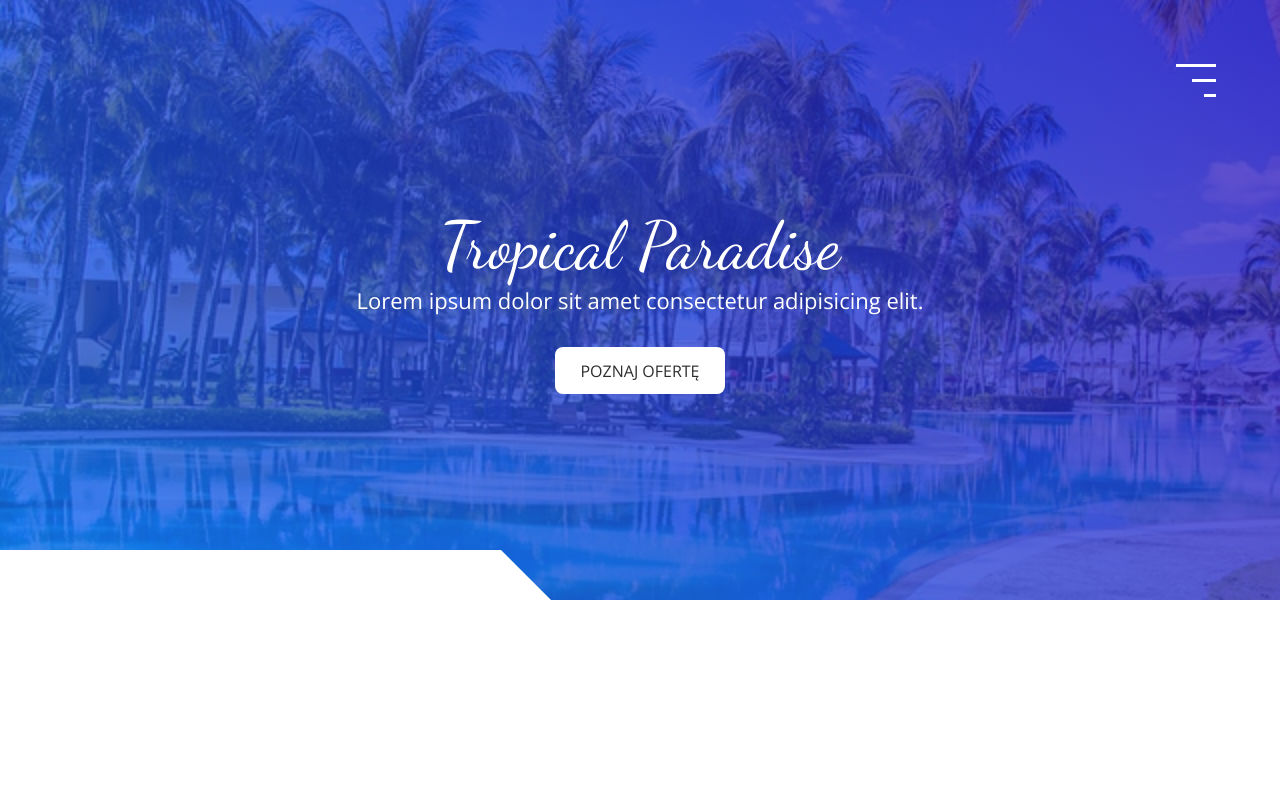
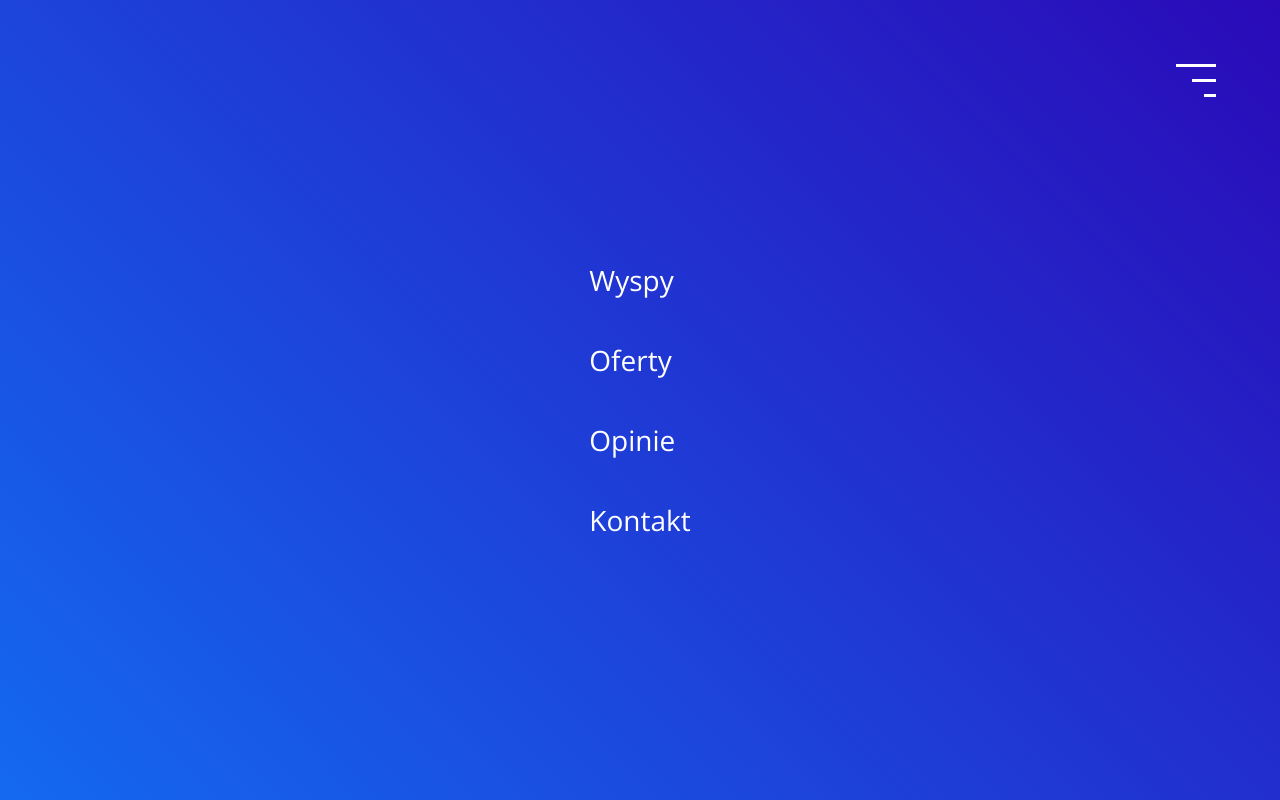
Before and after one commit to YaroY1/Tropical-Paradise-Project, a plain HTML site: page index.html in a window 1280 px wide. Drawn offline with nearby package versions, Linux system fonts and the light colour scheme.

Commit message:
added menu

```diff
--- a/index.html
+++ b/index.html
@@ -16,12 +16,19 @@
 		<link rel="stylesheet" href="./css/main.css" />
 	</head>
 	<body>
-		<nav class="nav">
+
 			<button class="burger-btn">
 				<div class="burger-btn__box">
 					<div class="burger-btn__bars"></div>
 				</div>
 			</button>
+			<nav class="nav nav--active">
+			<div class="nav__items ">
+				<a href="#islands" class="nav__item">wyspy</a>
+				<a href="#offers" class="nav__item">oferty</a>
+				<a href="#reviews" class="nav__item">opinie</a>
+				<a href="#contact" class="nav__item">kontakt</a>
+			</div>
 		</nav>
 		<header class="header section">
 			<h1 class="header__heading">Tropical Paradise</h1>
--- a/js/main.js
+++ b/js/main.js
@@ -0,0 +1,24 @@
+const nav = document.querySelector(".nav");
+const navBtn = document.querySelector(".burger-btn");
+const allNavItems = document.querySelectorAll(".nav__item");
+
+const handleNav = () => {
+	nav.classList.toggle("nav--active");
+	allNavItems.forEach((item) => {
+		item.addEventListener("click", () => {
+			nav.classList.remove("nav--active");
+		});
+	});
+	handleNavItemsNavigations();
+};
+const handleNavItemsNavigations = () => {
+	let delayTime = 0;
+
+	allNavItems.forEach((item) => {
+		item.classList.toggle("nav-items-animation");
+		item.style.animationDelay = "." + delayTime + "s";
+		delayTime++;
+	});
+};
+
+navBtn.addEventListener("click", handleNav);
--- a/sass/_components.scss
+++ b/sass/_components.scss
@@ -19,6 +19,7 @@
 		transform: skew(45deg);
 	}
 }
+
 .btn-special-animation {
 	position: relative;
 	transition: background-color 0.3s;
--- a/sass/main.scss
+++ b/sass/main.scss
@@ -27,12 +27,16 @@ body {
 	border: 1px solid transparent;
 	cursor: pointer;
 	z-index: 1000;
-	&:focus {
+	// &:focus {
+	// 	outline: none;
+	// 	border: 1px solid rgba(255, 255, 255, 0.5);
+	// 	border-radius: 8px;
+	// }
+	&:hover {
 		outline: none;
 		border: 1px solid rgba(255, 255, 255, 0.5);
 		border-radius: 8px;
-	}
-	&:hover {
+
 		.burger-btn__bars::after,
 		.burger-btn__bars::before {
 			width: 100%;
@@ -60,6 +64,57 @@ body {
 			transition-delay: 0.1s;
 		}
 	}
+}
+.nav {
+	position: fixed;
+	display: flex;
+	justify-content: center;
+	align-items: center;
+	top: 0;
+	height: 100vh;
+	width: 100%;
+	transform: translateX(100%);
+	transition: 0.5s cubic-bezier(0.65, 0.05, 0.36, 1);
+	background-image: $blue-gradient-solid;
+	z-index: 100;
+	&--active {
+		transform: translateX(0);
+	}
+	&__item {
+		position: relative;
+		display: block;
+		margin: 0.5em 0;
+		padding: 0.5em 2em;
+		font-size: 2.8rem;
+		color: $pure-white;
+		text-decoration: none;
+		text-transform: capitalize;
+		&::before {
+			position: absolute;
+			top: 0;
+			left: 0;
+			width: 3px;
+			height: 100%;
+			transform: scaleY(0);
+			background-color: $pure-white;
+			content: "";
+			transition: transform 0.3s;
+		}
+		&:hover::before {
+			transform: scaleY(1);
+		}
+	}
+}
+@keyframes navItemsAnimation {
+	from {
+		transform: translateX(200%);
+	}
+	to {
+		transform: translate(0);
+	}
+}
+.nav-items-animation {
+	animation: navItemsAnimation 1s both;
 }
 // HEADER
 .header {
@@ -98,6 +153,7 @@ body {
 		}
 	}
 }
+
 //====================
 // MEDIA
 //====================
```
Also changed, not shown: css/main.css, 1 other file.
